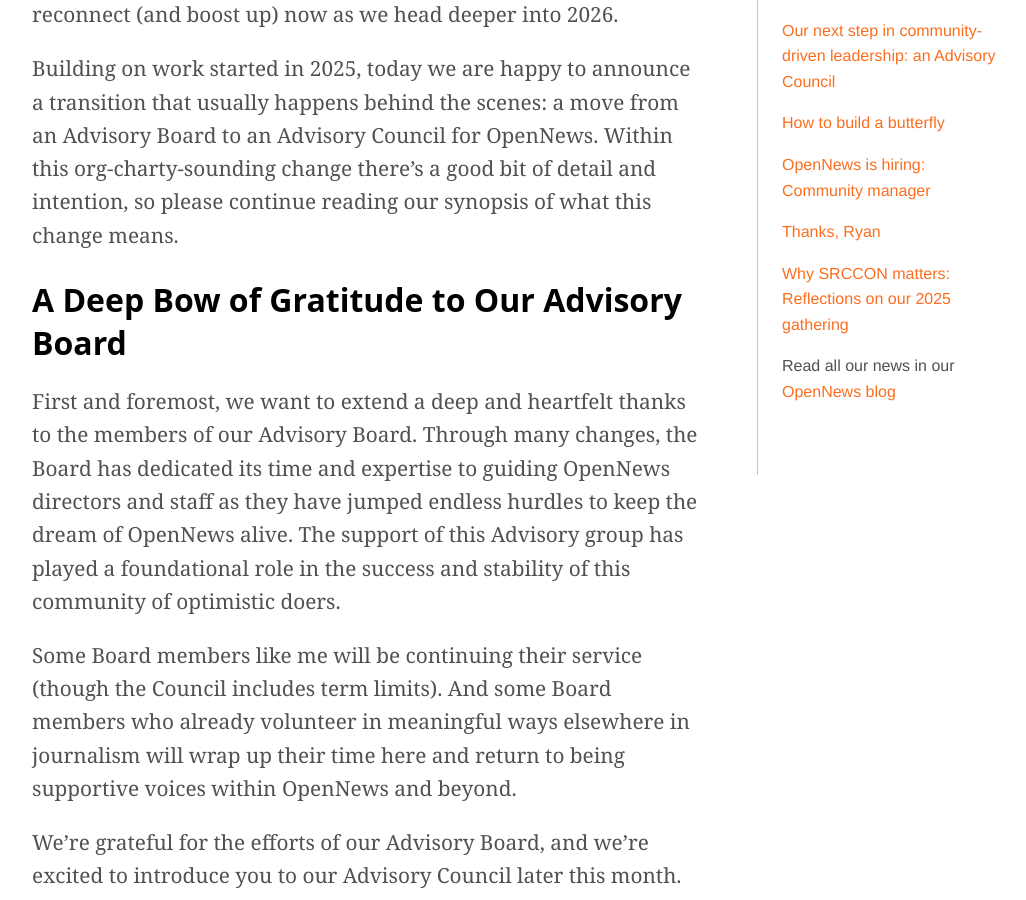
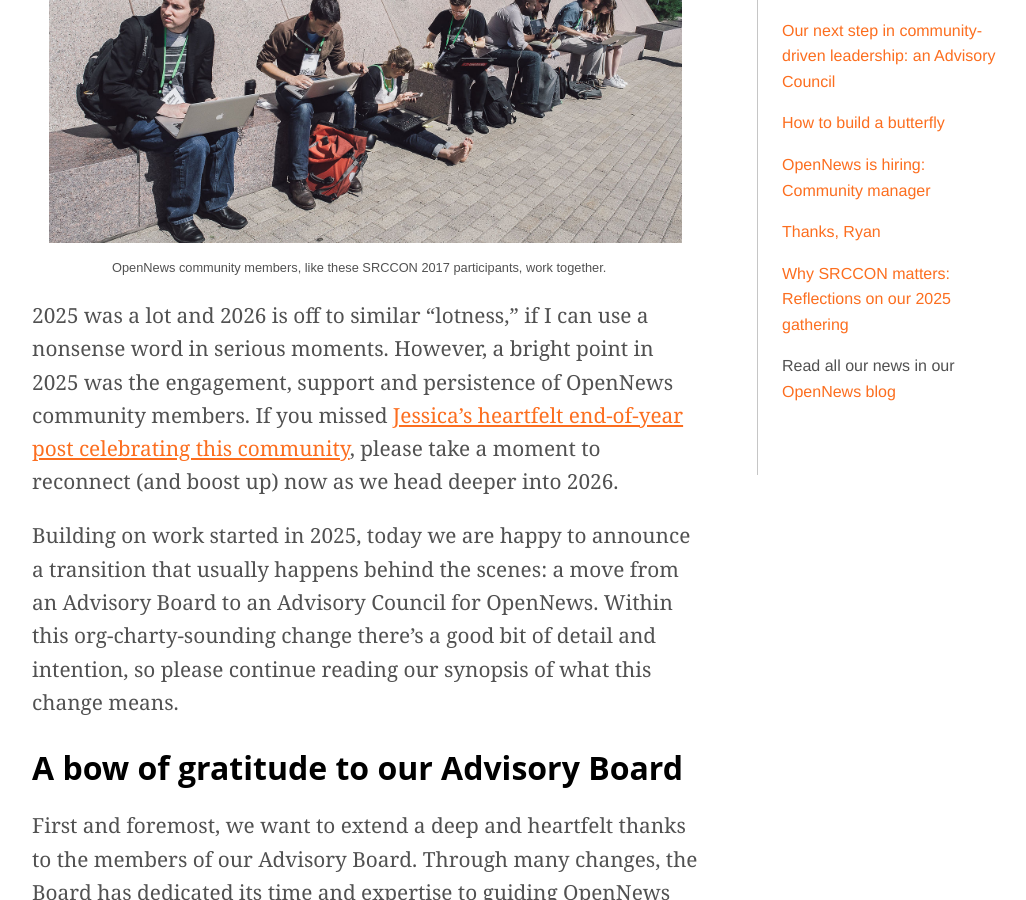
Before and after one commit to OpenNews/opennews-website, a Jekyll site: the page built from _posts/2026-02-17-opennews-creates-advisory-council.md, in a window 1280 px wide and 900 px high, scrolled down 856 px. Shown: the whole window, without its empty margins (118-1144 px from the left). Built offline with Jekyll 4.4.1, drawn with Linux system fonts in a browser that asks for light colours; nearby versions of some CDN libraries; some web fonts are replaced; comment, search, counter and statistics services are not loaded.

Commit message:
add photo and style edits

```diff
--- a/_posts/2026-02-17-opennews-creates-advisory-council.md
+++ b/_posts/2026-02-17-opennews-creates-advisory-council.md
@@ -8,11 +8,16 @@
 
 ---
 
+<p style="text-align:center; margin:0;">
+    <img src="/media/img/blog/2026_Advisory-Council_SRCCON-participants.jpg" style="width:95%; display:block; margin:0 auto;" alt="A row of Source-con participants sit on or near benches in front of the McNamara Alumni Center, the conference venue, to co-work.">
+</p>
+<p class="caption" style="text-align: center;margin-top:15px;">OpenNews community members, like these SRCCON 2017 participants, work together.</p>
+
 2025 was a lot and 2026 is off to similar “lotness,” if I can use a nonsense word in serious moments. However, a bright point in 2025 was the engagement, support and persistence of OpenNews community members. If you missed [Jessica’s heartfelt end-of-year post celebrating this community](https://opennews.org/blog/opennews-to-build-a-butterfly/), please take a moment to reconnect (and boost up) now as we head deeper into 2026\.
 
 Building on work started in 2025, today we are happy to announce a transition that usually happens behind the scenes: a move from an Advisory Board to an Advisory Council for OpenNews. Within this org-charty-sounding change there’s a good bit of detail and intention, so please continue reading our synopsis of what this change means.
 
-## A Deep Bow of Gratitude to Our Advisory Board
+## A bow of gratitude to our Advisory Board
 
 First and foremost, we want to extend a deep and heartfelt thanks to the members of our Advisory Board. Through many changes, the Board has dedicated its time and expertise to guiding OpenNews directors and staff as they have jumped endless hurdles to keep the dream of OpenNews alive. The support of this Advisory group has played a foundational role in the success and stability of this community of optimistic doers.
 
```
Also changed, not shown: media/img/blog/2026_Advisory-Council_SRCCON-participants.jpg (added).
